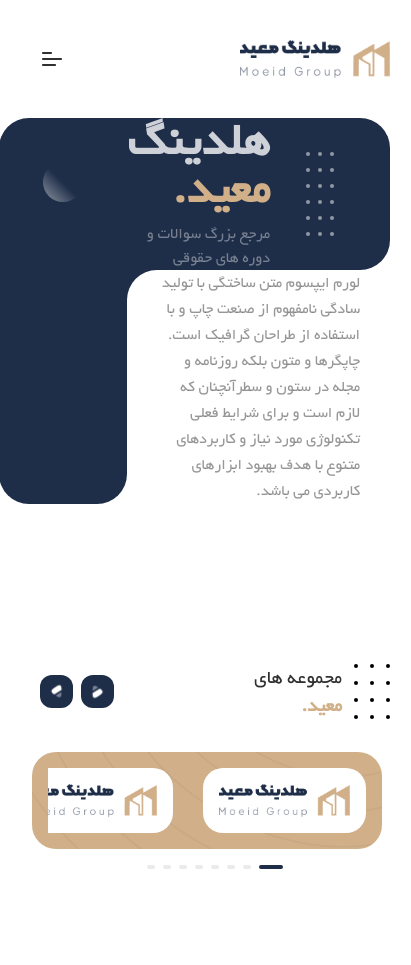
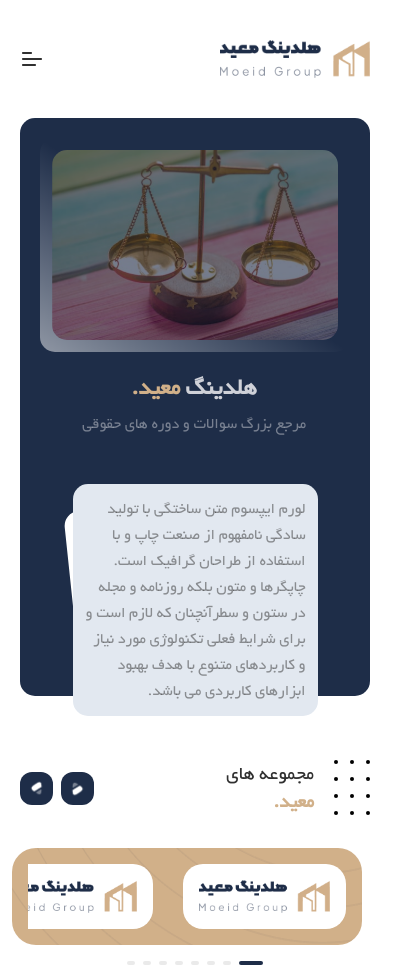
Before and after one commit to amirht-dev/moeid-holding, a Next.js app: page / in a window 390 px wide. Shown: the whole page, 411 px wide, since content can reach past the window. Before the commit the page ends 869 px from the top, so only its background shows below. Built offline with nearby package versions, Linux system fonts and the light colour scheme.

Commit message:
responsive hero and fix sum bugs

```diff
--- a/app/_components/Collections/index.tsx
+++ b/app/_components/Collections/index.tsx
@@ -10,7 +10,7 @@
 
 const Heading = ({ mobile = false }: { mobile?: boolean }) => (
   <div
-    className={clsx('flex gap-3', mobile ? 'flex md:hidden' : 'hidden md:flex')}
+    className={clsx('flex gap-5', mobile ? 'flex md:hidden' : 'hidden md:flex')}
   >
     <Dots rows={4} className="bg-black" />
     <h3
@@ -101,7 +101,7 @@
           </Swiper>
         </div>
       </div>
-      <div className="mx-auto mt-4 flex md:hidden max-w-fit gap-2">
+      <div className="mx-auto mt-4 md:mt-10 flex max-w-fit gap-2">
         {Array.from({ length: swiper?.slides.length ?? 0 }).map((_, idx) => {
           const isActive = activeIdx === idx;
           return (
--- a/app/_components/Hero/index.tsx
+++ b/app/_components/Hero/index.tsx
@@ -3,28 +3,31 @@
 import React from 'react';
 
 const ContentContainer = () => (
-  <div className="relative flex flex-1 flex-col">
-    <div className="relative flex flex-1 items-center gap-10 rounded-[0px_30px_30px_0] bg-secondary ps-14">
-      <span className="absolute left-0 top-full overflow-hidden aspect-square w-[30px] bg-inherit after:bg-base-100 after:absolute after:w-[200%] after:aspect-square after:translate-x-1/2 after:rounded-full" />
-      <Dots rows={6} className='bg-base-100/50' />
+  <div className="flex flex-1 max-md:gap-12 flex-col max-md:bg-secondary max-md:rounded-b-[15px] -z-20">
+    <div className="relative flex flex-[3] items-center gap-10 max-md:text-center md:rounded-[0px_30px_30px_0] bg-secondary md:ps-14">
+      <span className="absolute left-0 top-full max-md:hidden overflow-hidden aspect-square w-[30px] bg-inherit after:bg-base-100 after:absolute after:w-[200%] after:aspect-square after:translate-x-1/2 after:rounded-full" />
+      <Dots rows={6} className='bg-base-100/50 max-md:hidden' />
       <div className='space-y-2'>
-        <h1 className="text-5xl font-bold text-secondary-content">
+        <h1 className="text-2xl md:text-5xl font-bold text-secondary-content">
           هلدینگ <span className="text-primary">معید.</span>
         </h1>
         <p className="text-secondary-content/50 font-normal">مرجع بزرگ سوالات و دوره های حقوقی</p>
       </div>
     </div>
 
-    <div className="flex-1 px-[30px] grid place-items-center text-base-content/50 leading-relaxed">
+    <div className="flex-[2] rounded-[15px] md:px-[30px] grid place-items-center text-base-content/50 leading-relaxed  max-md:max-w-[70%] mx-auto max-md:-mb-5 relative">
+      <span className="absolute inset-4 rounded-[inherit] left-0 -rotate-6 bg-base-100 -z-10" />
+      <p className='z-30 max-md:bg-slate-200 rounded-[inherit] p-3'>
     لورم ایپسوم متن ساختگی با تولید سادگی نامفهوم از صنعت چاپ و با استفاده از طراحان گرافیک است. چاپگرها و متون بلکه روزنامه و مجله در ستون و سطرآنچنان که لازم است و برای شرایط فعلی تکنولوژی مورد نیاز و کاربردهای متنوع با هدف بهبود ابزارهای کاربردی می باشد.
+      </p>
     </div>
   </div>
 );
 
 const VideoContainer = () => (
-  <div className="flex-1 rounded-[30px_0_30px_30px] bg-secondary p-16">
-    <div className="relative aspect-[6/4] rounded-[30px]">
-      <span className="absolute -inset-5 rounded-[inherit] bg-gradient-to-tr from-base-100/50 via-transparent to-transparent" />
+  <div className="flex-1 rounded-t-[15px] md:rounded-[30px_0_30px_30px] bg-secondary p-8 md:p-16">
+    <div className="relative aspect-[6/4] w-full rounded-[15px] md:rounded-[30px]">
+      <span className="absolute -inset-3 md:-inset-5 rounded-[inherit] bg-gradient-to-tr from-base-100/50 via-transparent to-transparent" />
       <Image
         src="/images/hero-img.png"
         alt="hero"
@@ -37,7 +40,7 @@
 
 function Hero() {
   return (
-    <section className="container flex">
+    <section className="container flex flex-col-reverse md:flex-row">
       <ContentContainer />
       <VideoContainer />
     </section>
--- a/app/layout.tsx
+++ b/app/layout.tsx
@@ -21,7 +21,7 @@
     <html lang="fa" dir='rtl'>
       <body className={yekanFont.className}>
         <Navbar />
-        <main className="space-y-40">
+        <main className="space-y-16 md:space-y-40">
           {children}
         </main>
       </body>
```
